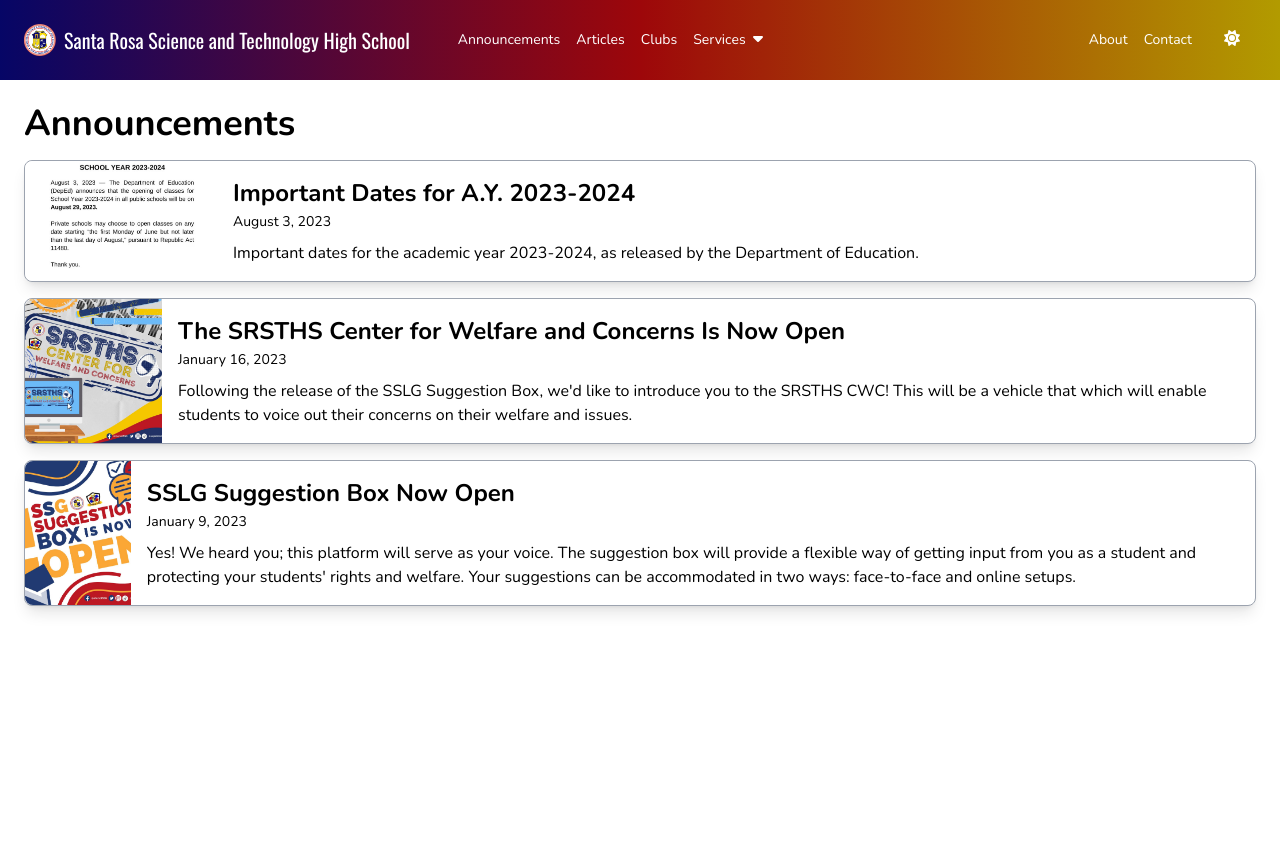
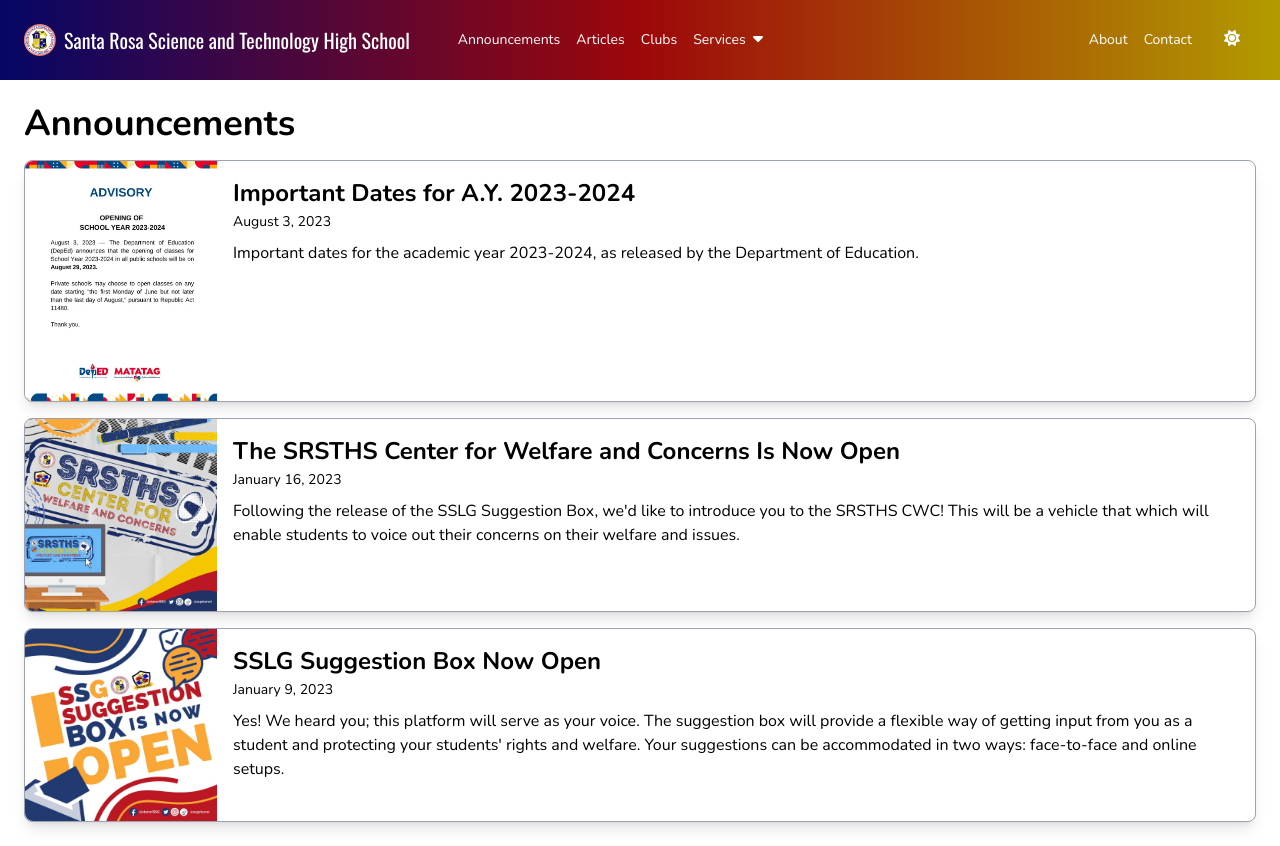
Before and after one commit to starsci/website, a Next.js app: page /announcements in a window 1280 px wide. Before the commit the page ends 800 px from the top, so only its background shows below. Built offline with nearby package versions, Linux system fonts and the light colour scheme.

Commit message:
fix announcement card image and link

```diff
--- a/components/CardBody.js
+++ b/components/CardBody.js
@@ -1,6 +1,6 @@
 export default function CardBody(props) {
     return (
-        <div className="p-4">
+        <div className="p-4 flex-grow relative">
             {props.children}
         </div>
     )
--- a/components/CardImage.js
+++ b/components/CardImage.js
@@ -1,15 +1,8 @@
 import Image from "next/image";
-import Link from "next/link";
 
 export default function CardImage(props) {
     return (
-        <div
-            className="relative h-48 w-auto lg:h-auto lg:w-48 lg:rounded-l-lg lg:rounded-tr-none rounded-t-lg overflow-hidden">
-            <Link href={props.src}>
-                <Image src={props.src} alt={props.alt} fill
-                       className="object-cover"/>
-            </Link>
-
-        </div>
+        <Image src={props.src} alt={props.alt} width={0} height={0} sizes="100vw"
+            className="h-48 w-auto lg:h-auto lg:w-48 lg:rounded-l-lg lg:rounded-tr-none rounded-t-lg object-cover" />
     )
 }
--- /dev/null
+++ b/components/CardLink.js
@@ -0,0 +1,5 @@
+import Link from "next/link";
+
+export default function CardLink(props) {
+    return <Link className="absolute inset-0 z-10" href={props.href} />
+}
--- a/pages/announcements/index.js
+++ b/pages/announcements/index.js
@@ -1,5 +1,4 @@
 import Page from "@/components/Page";
-import Link from "next/link";
 import fs from 'fs'
 import path from 'path'
 import Card from "@/components/Card";
@@ -8,6 +7,7 @@ import CardBody from "@/components/CardBody";
 import CardHeading from "@/components/CardHeading";
 
 import loadMdx from "@/helpers/loadMdx";
+import CardLink from "@/components/CardLink";
 
 export async function getStaticProps() {
     // Get all files in the '_posts' directory
@@ -27,29 +27,27 @@ export async function getStaticProps() {
     }
 }
 
-function Announcements({posts}) {
+function Announcements({ posts }) {
     return (
         <Page isContent>
             <h1 className="text-4xl font-bold">Announcements</h1>
             {posts.map((post, index) => (
                 <div key={index} className="mt-4">
                     <Card>
-                        {
-                            post.thumbnail &&
+                        {post.thumbnail &&
                             <CardImage src={post.thumbnail}
-                                       alt={post.frontMatter.title}/>
-                        }
+                                alt={post.frontMatter.title} />}
                         <CardBody>
                             <CardHeading>
                                 <h1 className="text-2xl font-bold">
-                                    <Link href={`/announcements/${post.slug}`}>
-                                        {post.frontMatter.title}
-                                    </Link>
+                                    {post.frontMatter.title}
                                 </h1>
                                 <span
                                     className="text-sm font-gray-500">{post.frontMatter.date}</span>
                             </CardHeading>
                             <p>{post.frontMatter.description}</p>
+
+                            <CardLink href={`/announcements/${post.slug}`} />
                         </CardBody>
                     </Card>
                 </div>
```
